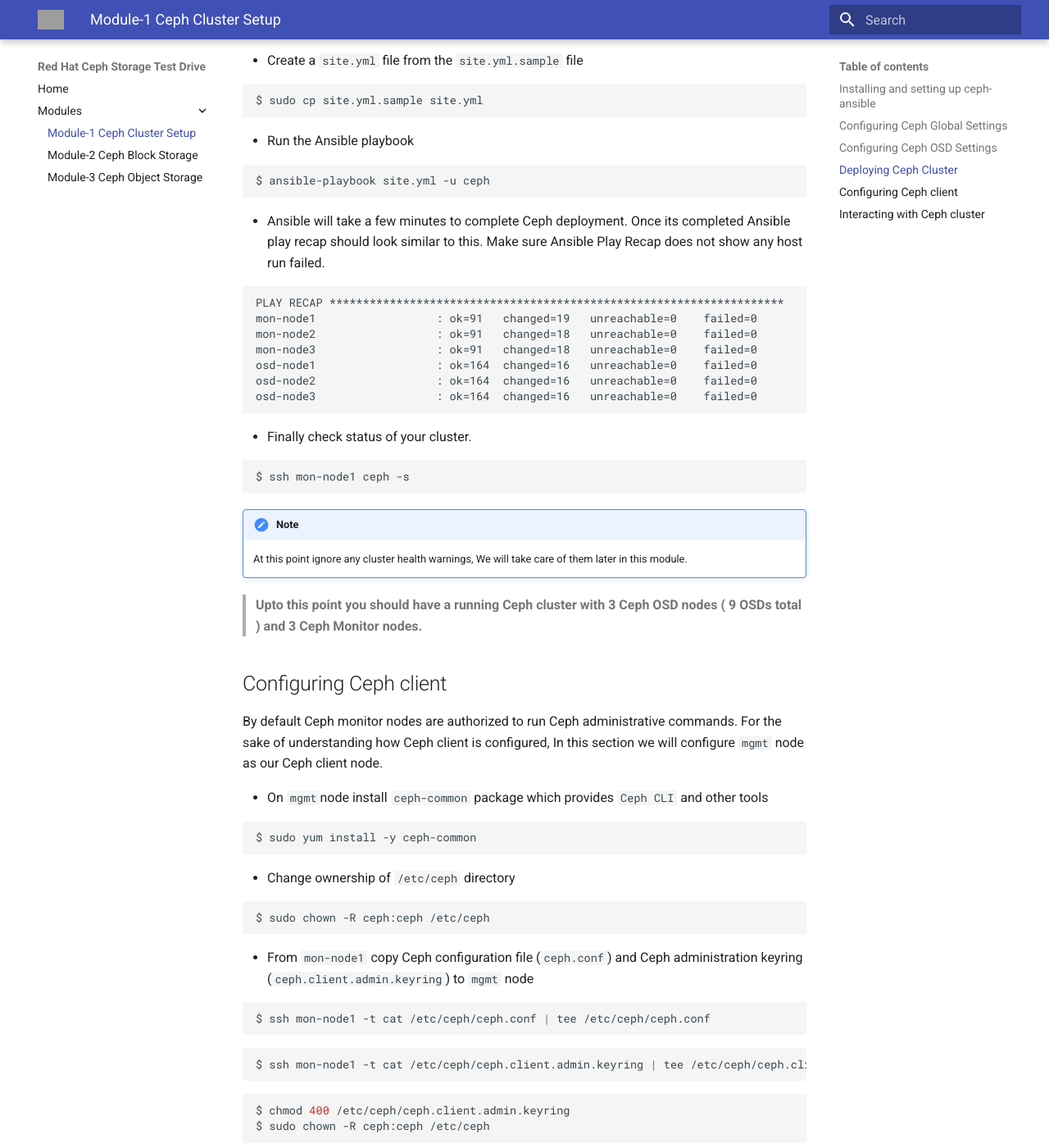
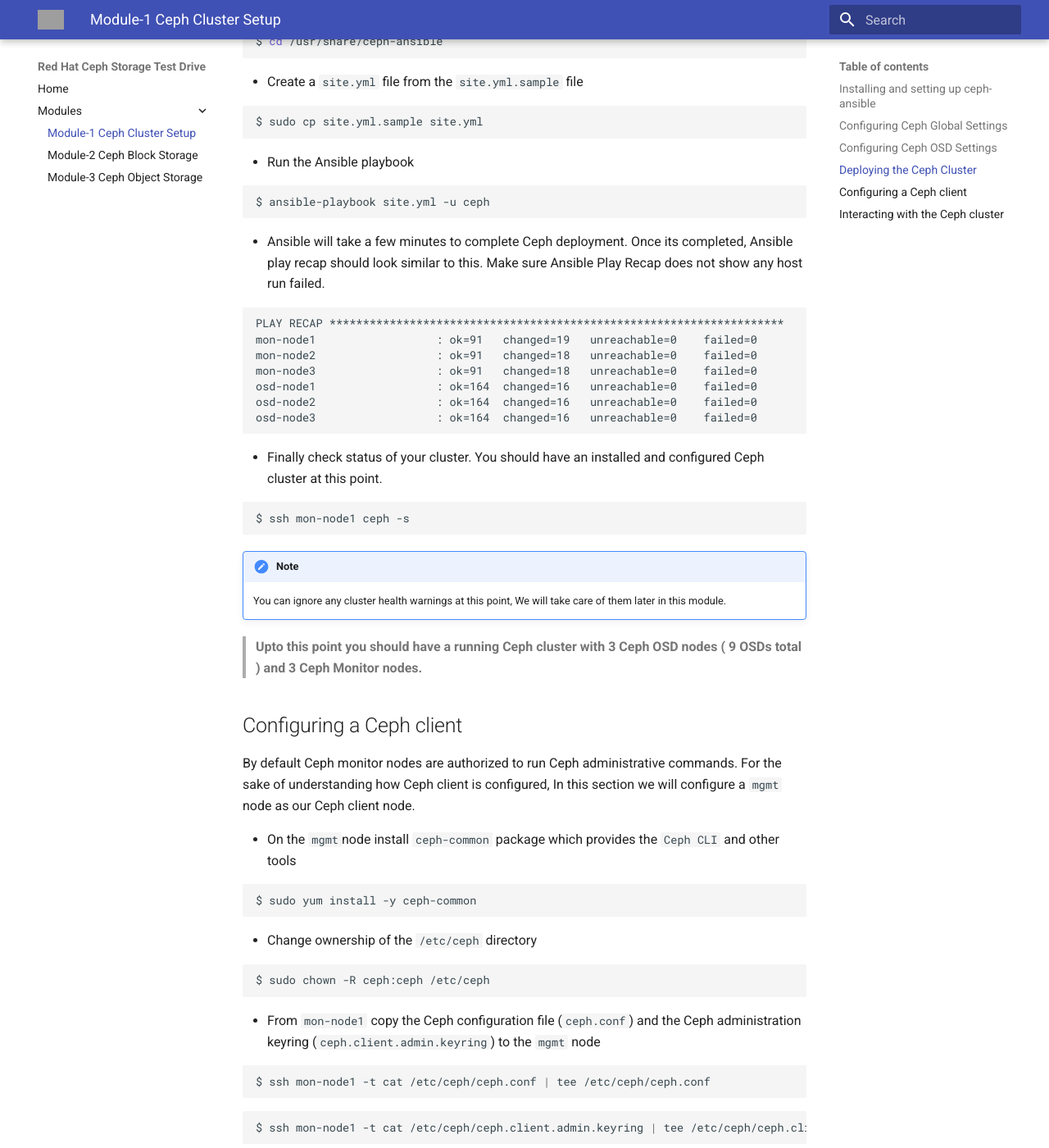
Before and after one commit to red-hat-storage/ceph-test-drive-bootstrap, an MkDocs documentation site: the page built from docs/Module-1.md, in a window 1280 px wide and 1400 px high, scrolled down 3703 px. Shown: the whole window at 82% size. Built offline with MkDocs 1.6.1 and Material for MkDocs 9.7.7, drawn with Linux system fonts in a browser that asks for light colours; old or Windows-style settings are respelled for this version of MkDocs; some of the changed text lies outside the part shown; grey boxes are pictures that could not be loaded.

Commit message:
Fixes suggeste by Dan Faber

````diff
--- a/docs/Module-1.md
+++ b/docs/Module-1.md
@@ -4,30 +4,29 @@
 
 In this module we will deploy a Ceph cluster with 3 OSD nodes and 3 Monitor nodes. We will use ``ceph-ansible`` to deploy this cluster.
 
+!!! note
+    You must run all the commands using **ceph** user and from **management node**, unless otherwise specified.
 
-!!! note
-    You must run all the commands using **ceph** user and from **management node**, Unless otherwise specified.
-
-- From your workstation login to Ceph management node as **``ceph``** user
+- From your workstation login to the Ceph management node as **``ceph``** user
 ```
 $ ssh ceph@<IP address of Ceph Management node>
 ```
 
 ## Installing and setting up ceph-ansible
 
-- Install ceph-ansible package
+- Install the ceph-ansible package
 ```
 $ sudo yum install -y ceph-ansible
 ```
-- Rename default ansible host file, its of no much use.
+- To keep ansible hosts file short, rename the default ansible host file
 ```
 $ sudo mv /etc/ansible/hosts /etc/ansible/hosts-default.bkp
 ```
-- Create a new ansible hosts file, with the following content.
+- Create a new ansible hosts file, with the following edits
 ```
 $ sudo vi /etc/ansible/hosts
 ```
-- Under ``/etc/ansible/hosts`` file add Ceph monitor host names under ``[mons]``  section and Ceph OSDs host name under ``[osds]``  section . This allows ansible to know which role to be applied on which host.
+- In the ``/etc/ansible/hosts`` file add Ceph monitor host names under ``[mons]``  section and Ceph OSDs host name under ``[osds]``  section . This allows ansible to know which role is to be applied
 
 ```
 [mons]
@@ -39,12 +38,12 @@
 osd-node2
 osd-node3
 ```
-- Create ``.ansible.cfg`` file and add ``host_key_checking = False`` using the below command
+- Create the ``.ansible.cfg`` file and add ``host_key_checking = False`` using the commands below
 ```
 $ echo "[defaults]" >> /home/ceph/.ansible.cfg
 $ echo "host_key_checking = False" >> /home/ceph/.ansible.cfg
 ```
-- Ensure that Ansible can reach to Ceph hosts.
+- Ensure that Ansible can reach the Ceph hosts.
 ```
 $ ansible all -m ping
 ```
@@ -98,7 +97,7 @@
 public_network: 10.100.2.0/24
 cluster_network: 10.100.1.0/24
 ```
-- Save the file and exit from editor
+- Save the file and exit from the editor
 
 ## Configuring Ceph OSD Settings
 - To disk devices as Ceph OSD, verify disks logical names. In most cases disk name should be ``xvdb`` ``xvdc`` and ``xvdd``
@@ -132,7 +131,7 @@
 journal_collocation: true
 ```
 
-## Deploying Ceph Cluster
+## Deploying the Ceph Cluster
 
 - Navigate to the ``ceph-ansible`` configuration directory
 ```
@@ -146,7 +145,7 @@
 ```
 $ ansible-playbook site.yml -u ceph
 ```
-- Ansible will take a few minutes to complete Ceph deployment. Once its completed Ansible play recap should look similar to this. Make sure Ansible Play Recap does not show any host run failed.
+- Ansible will take a few minutes to complete Ceph deployment. Once its completed, Ansible play recap should look similar to this. Make sure Ansible Play Recap does not show any host run failed.
 ```
 PLAY RECAP ********************************************************************
 mon-node1                  : ok=91   changed=19   unreachable=0    failed=0
@@ -156,27 +155,27 @@
 osd-node2                  : ok=164  changed=16   unreachable=0    failed=0
 osd-node3                  : ok=164  changed=16   unreachable=0    failed=0
 ```
-- Finally check status of your cluster.
+- Finally check status of your cluster. You should have an installed and configured Ceph cluster at this point.
 ```
 $ ssh mon-node1 ceph -s
 ```
 !!! note
-     At this point ignore any cluster health warnings, We will take care of them later in this module.
+     You can ignore any cluster health warnings at this point, We will take care of them later in this module.
 
 > **Upto this point you should have a running Ceph cluster with 3 Ceph OSD nodes ( 9 OSDs total ) and 3 Ceph Monitor nodes.**
 
-## Configuring Ceph client
-By default Ceph monitor nodes are authorized to run Ceph administrative commands. For the sake of understanding how Ceph client is configured, In this section we will configure ``mgmt`` node as our Ceph client node.
+## Configuring a Ceph client
+By default Ceph monitor nodes are authorized to run Ceph administrative commands. For the sake of understanding how Ceph client is configured, In this section we will configure a ``mgmt`` node as our Ceph client node.
 
-- On ``mgmt``node install ``ceph-common`` package which provides ``Ceph CLI``  and other tools
+- On the ``mgmt``node install ``ceph-common`` package which provides the ``Ceph CLI`` and other tools
 ```
 $ sudo yum install -y ceph-common
 ```
-- Change ownership of ``/etc/ceph`` directory
+- Change ownership of the ``/etc/ceph`` directory
 ```
 $ sudo chown -R ceph:ceph /etc/ceph
 ```
--  From ``mon-node1`` copy Ceph configuration file (``ceph.conf``) and Ceph administration keyring (``ceph.client.admin.keyring``) to ``mgmt`` node
+-  From ``mon-node1`` copy the Ceph configuration file (``ceph.conf``) and the Ceph administration keyring (``ceph.client.admin.keyring``) to the ``mgmt`` node
 ```
 $ ssh mon-node1 -t cat /etc/ceph/ceph.conf | tee /etc/ceph/ceph.conf
 ```
@@ -202,8 +201,8 @@
                   64 active+clean
 [ceph@mgmt ~]$
 ```
-## Interacting with Ceph cluster
-In this section we will learn a few commands to interact with Ceph cluster. These commands should be executed from ``mon-node1`` node.
+## Interacting with the Ceph cluster
+In this section we will learn a few commands to interact with our Ceph cluster. These commands should be executed from ``mon-node1`` node.
 
 - ssh to ``mon-node1``
 ```
@@ -213,8 +212,8 @@
 ```
 $ ceph -s
 ```
-Above cluster status command shows that cluster health is not OK and cluster is complaining about low PG numbers.
-Lets now try to fix this warning.
+The Above cluster status command shows that the cluster health is not OK and the cluster is complaining about low PG numbers.
+Let's now try to fix this warning.
 
 - Verify ``pg_num`` for default pool ``rbd``
 ```
@@ -225,7 +224,7 @@
 $ ceph osd pool set rbd pg_num 128
 $ ceph -s
 ```
-- Once cluster is not creating new PGs , increase ``pgp_num`` for ``rbd`` pool to 128 and check cluster status. Your cluster health should now report ``HEALTH_OK``
+- Once the cluster is not creating new PGs , increase ``pgp_num`` for ``rbd`` pool to 128 and check cluster status. Your cluster health should now report ``HEALTH_OK``
 ```
 $ ceph osd pool set rbd pgp_num 128
 $ ceph -s
@@ -248,5 +247,5 @@
 $ ceph osd dump | grep -i pool
 ```
 
-> **We have reached to end of Module-1. At this point you have learnt to deploy, configure and interact with Ceph cluster.
-Follow the next module to learn accessing Ceph cluster as a Block Storage.**
+> **We have reached the end of Module-1. At this point you have learned to deploy, configure and interact with your Ceph cluster.
+Follow the next module to learn how to access your Ceph cluster as a Block Storage.**
````
Also changed, not shown: docs/Module-3.md (+16 -16 lines), docs/index.md (+21 -21 lines).
